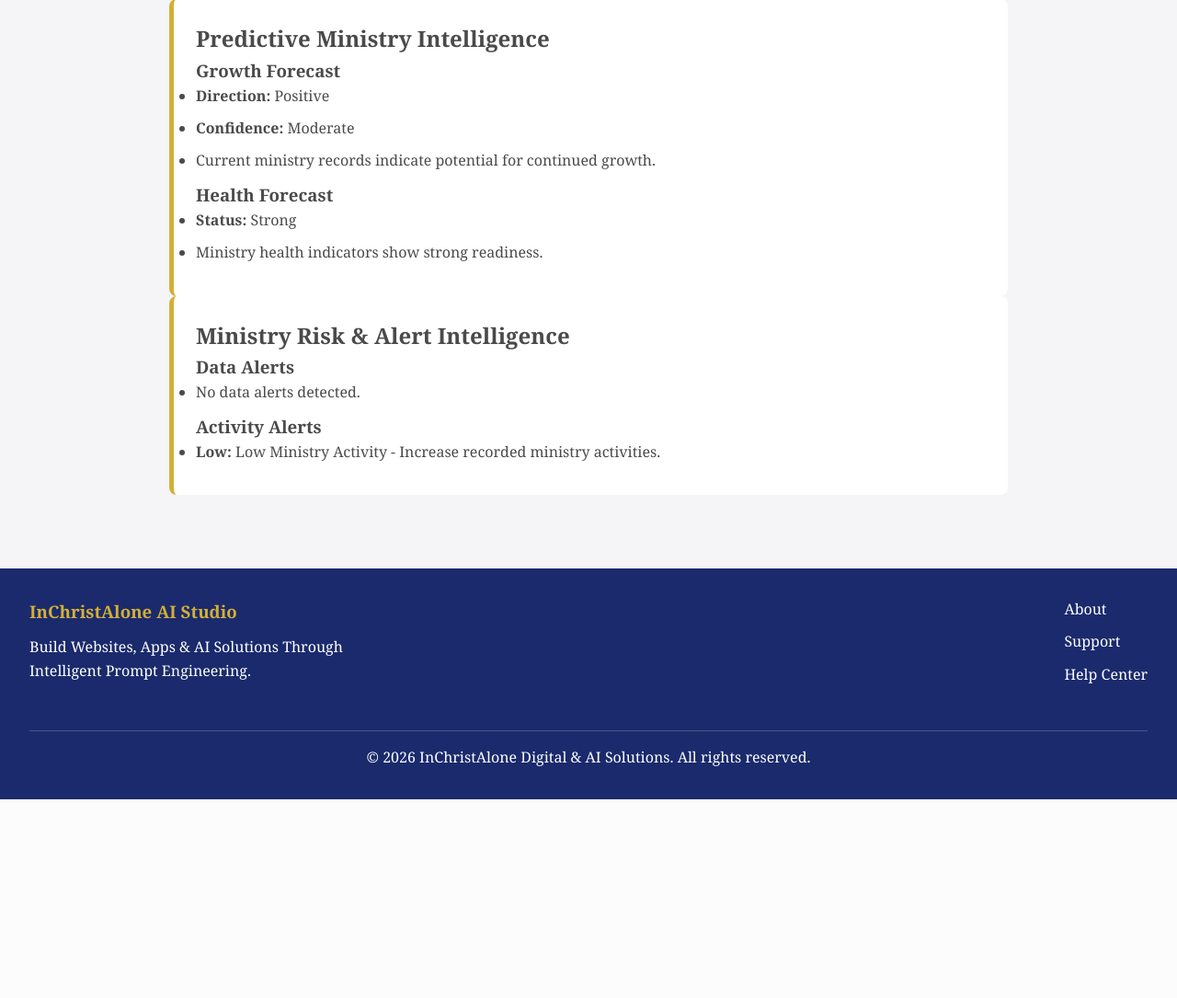
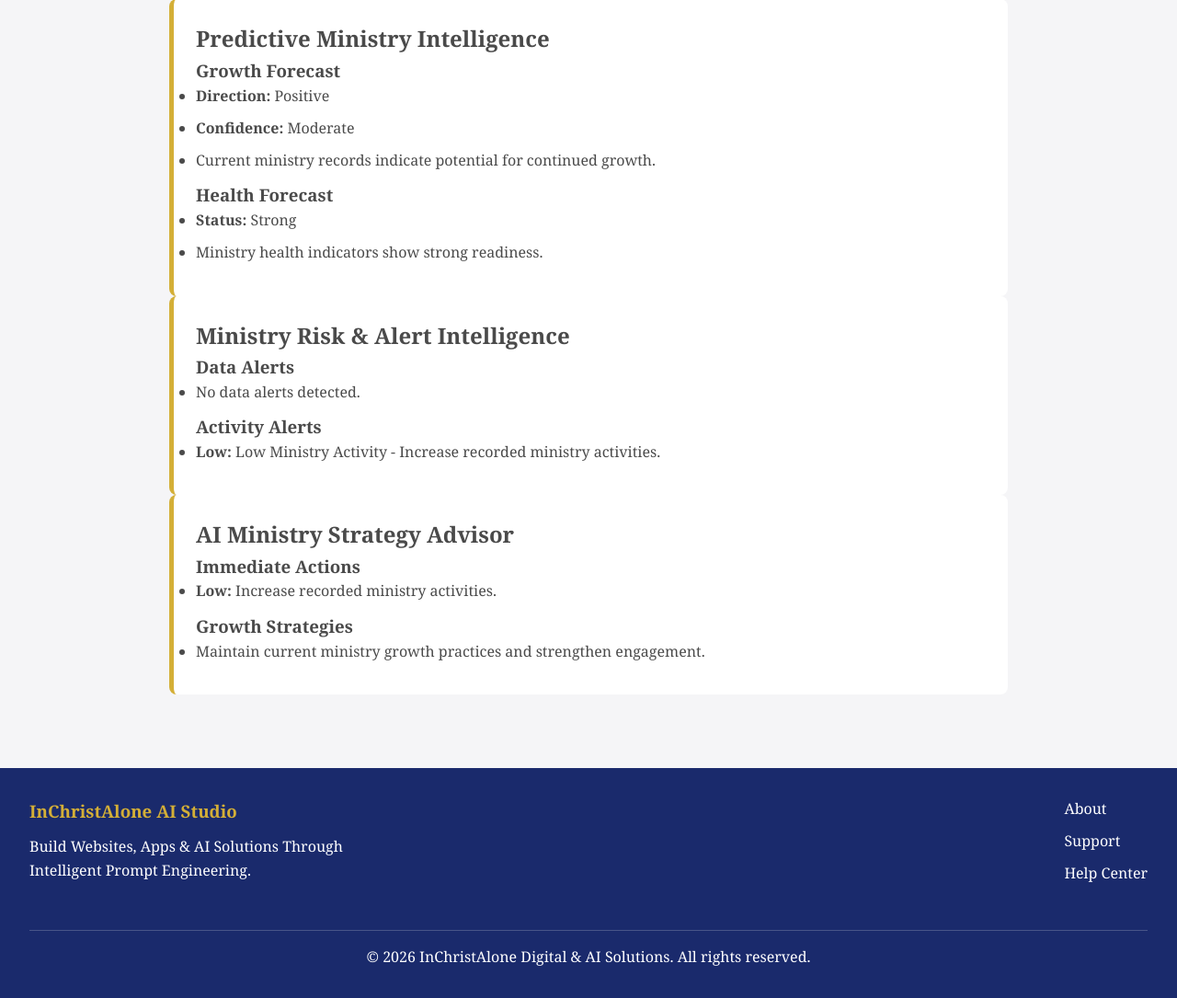
Before and after one commit to taiwolade-dot/InChristAlone-AI-Studio, a Flask app: page /ministry-intelligence in a window 1280 px wide. Shown: the part 3433-4518 px from the top of the page at 92% size. Before the commit the page ends 4302 px from the top, so only its background shows below. Run offline with Flask 3, Linux system fonts and the light colour scheme; tables that the repository leaves empty hold one stand-in row (values such as "Sample post").

Commit message:
Add AI ministry strategy advisor

```diff
--- a/modules/ministry_intelligence/routes.py
+++ b/modules/ministry_intelligence/routes.py
@@ -13,6 +13,7 @@ from .comparative import generate_comparative_report
 from .association import generate_network_report
 from .prediction import generate_prediction_report
 from .alerts import generate_alert_report
+from .strategy import generate_strategy_report
 
 
 @ministry_intelligence_bp.route("/ministry-intelligence")
@@ -58,6 +59,11 @@ def dashboard():
         ministry_summary
     )
 
+    strategy_report = generate_strategy_report(
+        prediction_report,
+        alert_report
+    )
+
     return render_template(
         "ministry_intelligence/dashboard.html",
         summary=ministry_summary,
@@ -70,5 +76,6 @@ def dashboard():
         comparative_report=comparative_report,
         network_report=network_report,
         prediction_report=prediction_report,
-        alert_report=alert_report
+        alert_report=alert_report,
+        strategy_report=strategy_report
     )
--- /dev/null
+++ b/modules/ministry_intelligence/strategy.py
@@ -0,0 +1,62 @@
+def generate_immediate_actions(alert_report):
+
+    actions = []
+
+    for alert in alert_report.get("data_alerts", []):
+
+        actions.append(
+            {
+                "priority": alert["level"],
+                "action": alert["message"]
+            }
+        )
+
+    for alert in alert_report.get("activity_alerts", []):
+
+        actions.append(
+            {
+                "priority": alert["level"],
+                "action": alert["message"]
+            }
+        )
+
+    return actions
+
+
+def generate_growth_actions(prediction_report):
+
+    actions = []
+
+    growth = prediction_report.get(
+        "growth_forecast",
+        {}
+    )
+
+    if growth.get("direction") == "Positive":
+
+        actions.append(
+            "Maintain current ministry growth practices and strengthen engagement."
+        )
+
+    else:
+
+        actions.append(
+            "Develop targeted ministry growth initiatives."
+        )
+
+    return actions
+
+
+def generate_strategy_report(
+    prediction_report,
+    alert_report
+):
+
+    return {
+        "immediate_actions": generate_immediate_actions(
+            alert_report
+        ),
+        "growth_actions": generate_growth_actions(
+            prediction_report
+        )
+    }
--- a/modules/ministry_intelligence/templates/ministry_intelligence/dashboard.html
+++ b/modules/ministry_intelligence/templates/ministry_intelligence/dashboard.html
@@ -342,4 +342,35 @@ new Chart(
 
 </div>
 
+
+<div class="insight-card">
+
+<h2>AI Ministry Strategy Advisor</h2>
+
+<h3>Immediate Actions</h3>
+
+<ul>
+{% for action in strategy_report.immediate_actions %}
+<li>
+<strong>{{ action.priority }}:</strong>
+{{ action.action }}
+</li>
+{% else %}
+<li>No immediate actions required.</li>
+{% endfor %}
+</ul>
+
+
+<h3>Growth Strategies</h3>
+
+<ul>
+{% for action in strategy_report.growth_actions %}
+<li>{{ action }}</li>
+{% else %}
+<li>No growth strategies available.</li>
+{% endfor %}
+</ul>
+
+</div>
+
 {% endblock %}
```
